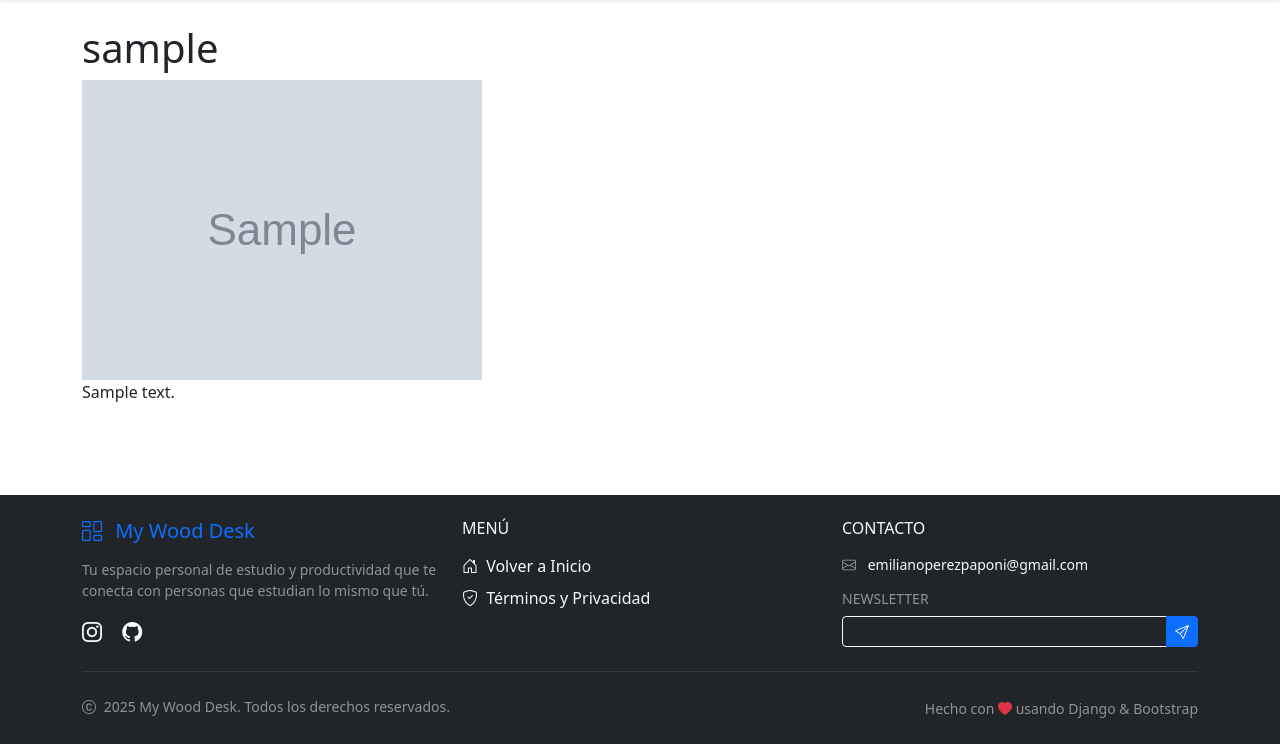
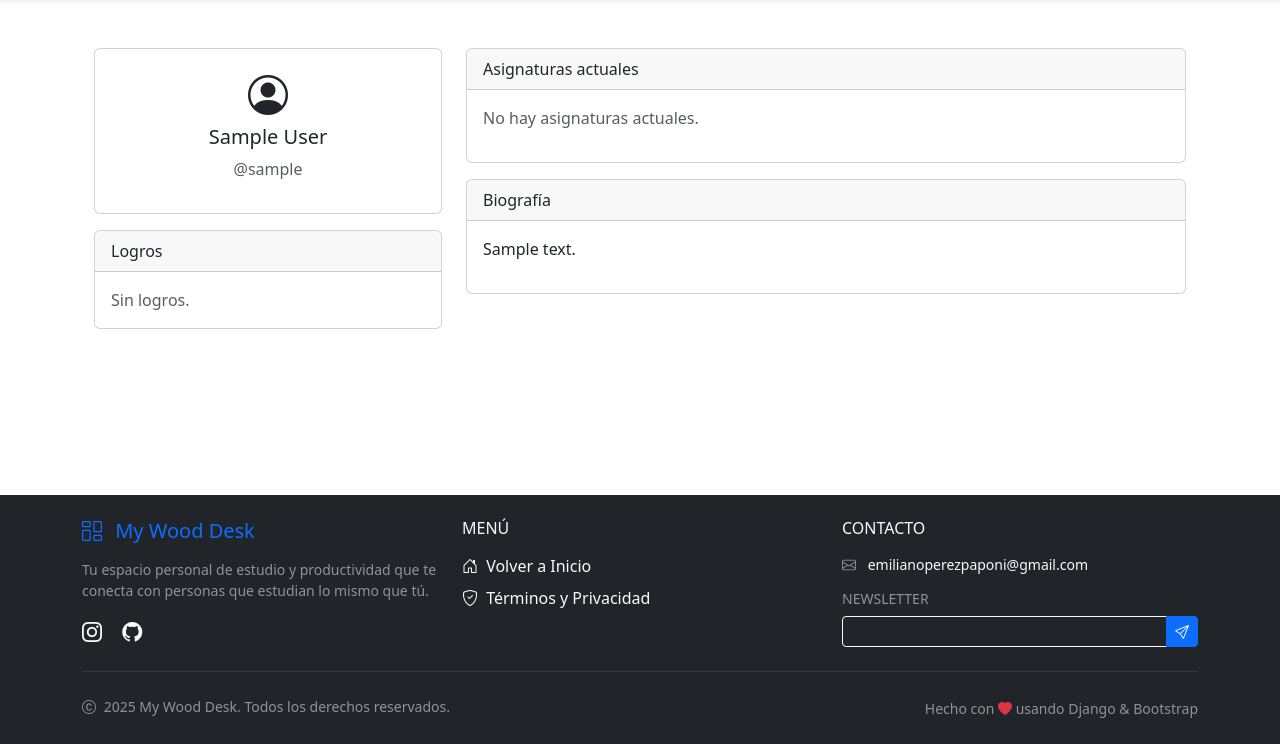
Before and after one commit to Emiliano-Blackbird/my_wood_desktop, a Django app: a page that uses backend/profiles/templates/profiles/detail.html in a window 1280 px wide. Shown: the part 56-800 px from the top of the page. Run offline with Django 5.2, Linux system fonts and the light colour scheme; tables that the repository leaves empty hold one stand-in row (values such as "Sample post"); grey boxes marked "Sample" are stand-in pictures.

Commit message:
add profiles and search users both with templates and views

```diff
--- a/backend/my_wood_desk_back/templates/general/_includes/header.html
+++ b/backend/my_wood_desk_back/templates/general/_includes/header.html
@@ -56,6 +56,13 @@
                                     </span>
                                 {% endif %}
                             </a>
+                        </li>
+
+                        <li class="nav-item d-none d-lg-block me-2">
+                            <form class="d-flex" method="get" action="{% url 'profiles:search' %}">
+                                <input name="q" class="form-control form-control-sm" type="search"
+                                    placeholder="Buscar usuarios" aria-label="Buscar usuarios">
+                            </form>
                         </li>
 
                         <!-- User Dropdown -->
--- a/backend/profiles/templates/profiles/detail.html
+++ b/backend/profiles/templates/profiles/detail.html
@@ -1,7 +1,71 @@
-{% extends 'general/layout.html' %}
-{% block title %}Perfil - {{ profile.user.username }}{% endblock %}
+{% extends "general/layout.html" %}
+{% block title %}Perfil — {{ profile_user.get_full_name|default:profile_user.username }}{% endblock %}
+
 {% block content %}
-<h1>{{ profile.user.username }}</h1>
-<img src="{{ profile.profile_picture.url }}" alt="" />
-<p>{{ profile.bio }}</p>
+<div class="container py-4">
+  <div class="row">
+    <div class="col-md-4">
+      <div class="card mb-3">
+        <div class="card-body text-center">
+          {% if profile and profile.avatar %}
+            <img src="{{ profile.avatar.url }}" alt="{{ profile_user.username }}"
+                 class="rounded-circle mb-2" width="120" height="120">
+          {% else %}
+            <i class="bi bi-person-circle fs-1 mb-2"></i>
+          {% endif %}
+          <h5>{{ profile_user.get_full_name|default:profile_user.username }}</h5>
+          <p class="text-muted">@{{ profile_user.username }}</p>
+
+          {% if can_send_request %}
+            <form method="post" action="{% url 'profiles:send_request' profile_user.username %}">
+              {% csrf_token %}
+              <button class="btn btn-sm btn-primary" type="submit">Enviar solicitud</button>
+            </form>
+          {% endif %}
+        </div>
+      </div>
+
+      <div class="card mb-3">
+        <div class="card-header">Logros</div>
+        <div class="card-body">
+          {% if achievements %}
+            <ul class="list-unstyled mb-0">
+              {% for a in achievements %}
+                <li>• {{ a.title|default:a }}</li>
+              {% endfor %}
+            </ul>
+          {% else %}
+            <p class="text-muted mb-0">Sin logros.</p>
+          {% endif %}
+        </div>
+      </div>
+    </div>
+
+    <div class="col-md-8">
+      <div class="card">
+        <div class="card-header">Asignaturas actuales</div>
+        <div class="card-body">
+          {% if current_subjects %}
+            <div class="d-flex flex-wrap gap-2">
+              {% for s in current_subjects %}
+                <span class="badge bg-secondary">{{ s.name|default:s }}</span>
+              {% endfor %}
+            </div>
+          {% else %}
+            <p class="text-muted">No hay asignaturas actuales.</p>
+          {% endif %}
+        </div>
+      </div>
+
+      {% if profile and profile.bio %}
+        <div class="card mt-3">
+          <div class="card-header">Biografía</div>
+          <div class="card-body">
+            <p>{{ profile.bio }}</p>
+          </div>
+        </div>
+      {% endif %}
+    </div>
+  </div>
+</div>
 {% endblock %}
--- a/backend/profiles/urls.py
+++ b/backend/profiles/urls.py
@@ -1,9 +1,14 @@
 from django.urls import path
 from .views import ProfileDetailView, MyProfileRedirectView
+from django.urls import path
+from . import views
 
-app_name = 'profiles'
+app_name = "profiles"
 
 urlpatterns = [
-    path('me/', MyProfileRedirectView.as_view(), name='me'),
-    path('<str:username>/', ProfileDetailView.as_view(), name='detail'),
+    path("me/", views.MyProfileRedirectView.as_view(), name="me"),
+    path("search/", views.UserSearchView.as_view(), name="search"),
+    path("<str:username>/", views.ProfileDetailView.as_view(), name="detail"),
+    path("<str:username>/send-request/", views.SendFriendRequestView.as_view(),
+         name="send_request"),
 ]
--- a/backend/profiles/views.py
+++ b/backend/profiles/views.py
@@ -1,27 +1,116 @@
+# ...existing code...
 from django.contrib.auth.mixins import LoginRequiredMixin
-from django.views.generic import DetailView, RedirectView
-from django.shortcuts import get_object_or_404
+from django.views.generic import DetailView, ListView, View
+from django.shortcuts import get_object_or_404, redirect
 from django.urls import reverse
+from django.contrib import messages
+from django.db import IntegrityError
+from django.db.models import Q
+from django.contrib.auth import get_user_model
+
 from .models import UserProfile
+
+User = get_user_model()
 
 
 class ProfileDetailView(DetailView):
-    model = UserProfile
-    template_name = 'profiles/detail.html'
-    context_object_name = 'profile'
+    model = User
+    template_name = "profiles/detail.html"
+    context_object_name = "profile_user"
+    slug_field = "username"
+    slug_url_kwarg = "username"
 
-    # username en la url: /profiles/<username>/
     def get_object(self, queryset=None):
-        username = self.kwargs.get('username')
-        return get_object_or_404(UserProfile, user__username=username)
+        return get_object_or_404(User, username=self.kwargs.get("username"))
+
+    def get_context_data(self, **kwargs):
+        ctx = super().get_context_data(**kwargs)
+        user_obj = self.get_object()
+        profile = getattr(user_obj, "profile", None)
+        # preparar listas seguras para template
+        achievements = []
+        subjects = []
+        try:
+            if profile is not None and hasattr(profile, "achievements"):
+                achievements = list(profile.achievements.all())
+        except Exception:
+            achievements = []
+        try:
+            if profile is not None and hasattr(profile, "current_subjects"):
+                subjects = list(profile.current_subjects.all())
+        except Exception:
+            subjects = []
+        # determinar si el usuario actual puede enviar friend request
+        can_send_request = (
+            self.request.user.is_authenticated
+            and self.request.user != user_obj
+        )
+        ctx.update(
+            {
+                "profile": profile,
+                "achievements": achievements,
+                "current_subjects": subjects,
+                "can_send_request": can_send_request,
+            }
+        )
+        return ctx
 
 
-class MyProfileRedirectView(LoginRequiredMixin, RedirectView):
-    """
-    Redirige /profiles/me/ -> /profiles/<username>/
-    útil para enlaces "Mi perfil".
-    """
-    permanent = False
+class MyProfileRedirectView(LoginRequiredMixin, View):
+    """Redirige a la página de perfil del usuario logueado."""
+    def get(self, request, *args, **kwargs):
+        return redirect(reverse("profiles:detail", args=[request.user.username]))
 
-    def get_redirect_url(self, *args, **kwargs):
-        return reverse('profiles:detail', args=[self.request.user.username])
+
+class UserSearchView(LoginRequiredMixin, ListView):
+    model = User
+    template_name = "profiles/search_results.html"
+    context_object_name = "results"
+
+    def get_queryset(self):
+        q = self.request.GET.get("q", "").strip()
+        if not q:
+            return User.objects.none()
+        return User.objects.filter(
+            Q(username__icontains=q)
+            | Q(first_name__icontains=q)
+            | Q(last_name__icontains=q)
+            | Q(email__icontains=q)
+        ).exclude(pk=self.request.user.pk)[:50]
+
+
+class SendFriendRequestView(LoginRequiredMixin, View):
+    """Crear friend request desde perfil público (POST)."""
+
+    def post(self, request, username, *args, **kwargs):
+        target = get_object_or_404(User, username=username)
+        if target == request.user:
+            messages.error(request, "No puedes enviarte una solicitud a ti mismo.")
+            return redirect(reverse("profiles:detail", args=[username]))
+
+        # intentar usar el modelo FriendRequest si existe
+        try:
+            from .models import FriendRequest
+        except Exception:
+            FriendRequest = None
+
+        if FriendRequest is None:
+            messages.error(request, "Funcionalidad de friend request no disponible.")
+            return redirect(reverse("profiles:detail", args=[username]))
+
+        # evitar duplicados
+        exists = FriendRequest.objects.filter(
+            from_user=request.user, to_user=target
+        ).exists()
+        if exists:
+            messages.info(request, "Ya enviaste una solicitud a este usuario.")
+            return redirect(reverse("profiles:detail", args=[username]))
+
+        try:
+            FriendRequest.objects.create(from_user=request.user, to_user=target)
+            messages.success(request, "Solicitud enviada.")
+        except IntegrityError:
+            messages.error(request, "No se pudo enviar la solicitud.")
+        except Exception:
+            messages.error(request, "Ocurrió un error al enviar la solicitud.")
+        return redirect(reverse("profiles:detail", args=[username]))
```
Also changed, not shown: backend/my_wood_desk_back/forms.py (+18 -0 lines), backend/profiles/templates/profiles/search_results.html (added, +34 -0 lines).
